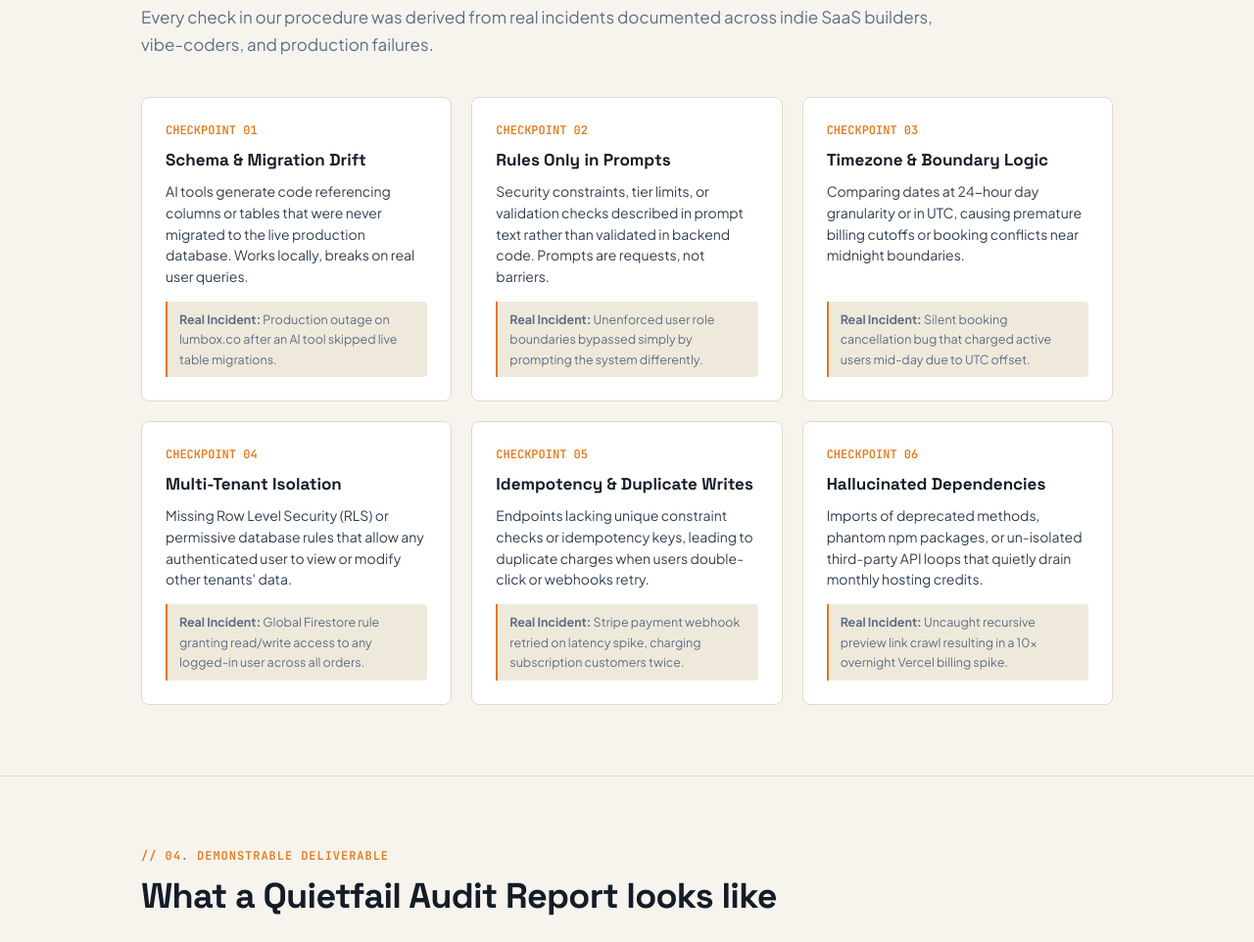
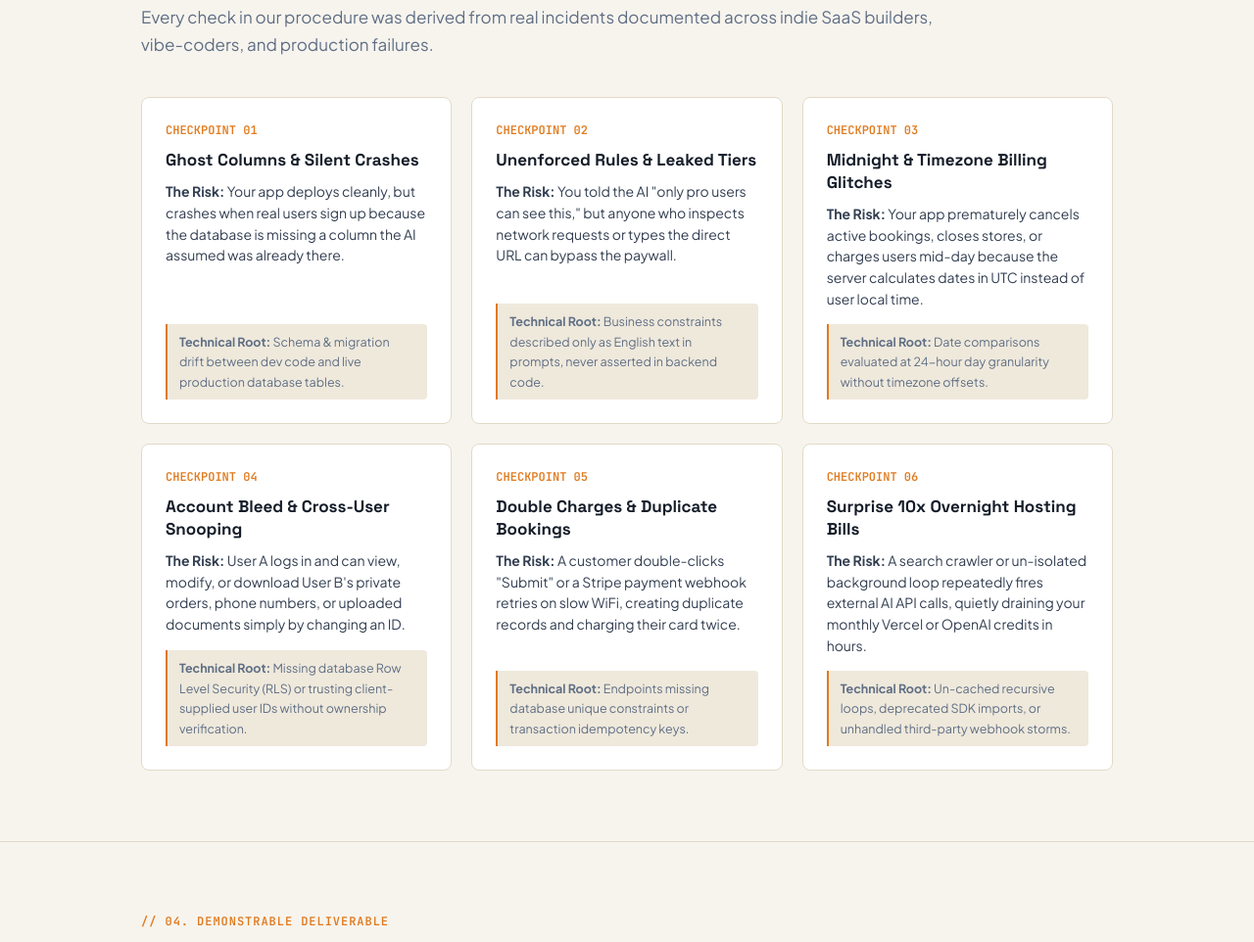
Before and after one commit to abhilasheggadi/abhilasheggadi.github.io, a plain HTML site: page index.html in a window 1280 px wide. Shown: the part 2605-3567 px from the top of the page at 98% size. Drawn offline with Linux system fonts and the light colour scheme.

Commit message:
Refine copy: balance plain human symptoms with technical precision

```diff
--- a/index.html
+++ b/index.html
@@ -907,66 +907,66 @@
         <div class="chk-card">
           <div>
             <div class="chk-num">CHECKPOINT 01</div>
-            <div class="chk-name">Schema &amp; Migration Drift</div>
-            <div class="chk-desc">AI tools generate code referencing columns or tables that were never migrated to the live production database. Works locally, breaks on real user queries.</div>
+            <div class="chk-name">Ghost Columns &amp; Silent Crashes</div>
+            <div class="chk-desc"><strong>The Risk:</strong> Your app deploys cleanly, but crashes when real users sign up because the database is missing a column the AI assumed was already there.</div>
           </div>
           <div class="chk-incident">
-            <strong>Real Incident:</strong> Production outage on lumbox.co after an AI tool skipped live table migrations.
+            <strong>Technical Root:</strong> Schema &amp; migration drift between dev code and live production database tables.
           </div>
         </div>
 
         <div class="chk-card">
           <div>
             <div class="chk-num">CHECKPOINT 02</div>
-            <div class="chk-name">Rules Only in Prompts</div>
-            <div class="chk-desc">Security constraints, tier limits, or validation checks described in prompt text rather than validated in backend code. Prompts are requests, not barriers.</div>
+            <div class="chk-name">Unenforced Rules &amp; Leaked Tiers</div>
+            <div class="chk-desc"><strong>The Risk:</strong> You told the AI "only pro users can see this," but anyone who inspects network requests or types the direct URL can bypass the paywall.</div>
           </div>
           <div class="chk-incident">
-            <strong>Real Incident:</strong> Unenforced user role boundaries bypassed simply by prompting the system differently.
+            <strong>Technical Root:</strong> Business constraints described only as English text in prompts, never asserted in backend code.
           </div>
         </div>
 
         <div class="chk-card">
           <div>
             <div class="chk-num">CHECKPOINT 03</div>
-            <div class="chk-name">Timezone &amp; Boundary Logic</div>
-            <div class="chk-desc">Comparing dates at 24-hour day granularity or in UTC, causing premature billing cutoffs or booking conflicts near midnight boundaries.</div>
+            <div class="chk-name">Midnight &amp; Timezone Billing Glitches</div>
+            <div class="chk-desc"><strong>The Risk:</strong> Your app prematurely cancels active bookings, closes stores, or charges users mid-day because the server calculates dates in UTC instead of user local time.</div>
           </div>
           <div class="chk-incident">
-            <strong>Real Incident:</strong> Silent booking cancellation bug that charged active users mid-day due to UTC offset.
+            <strong>Technical Root:</strong> Date comparisons evaluated at 24-hour day granularity without timezone offsets.
           </div>
         </div>
 
         <div class="chk-card">
           <div>
             <div class="chk-num">CHECKPOINT 04</div>
-            <div class="chk-name">Multi-Tenant Isolation</div>
-            <div class="chk-desc">Missing Row Level Security (RLS) or permissive database rules that allow any authenticated user to view or modify other tenants' data.</div>
+            <div class="chk-name">Account Bleed &amp; Cross-User Snooping</div>
+            <div class="chk-desc"><strong>The Risk:</strong> User A logs in and can view, modify, or download User B's private orders, phone numbers, or uploaded documents simply by changing an ID.</div>
           </div>
           <div class="chk-incident">
-            <strong>Real Incident:</strong> Global Firestore rule granting read/write access to any logged-in user across all orders.
+            <strong>Technical Root:</strong> Missing database Row Level Security (RLS) or trusting client-supplied user IDs without ownership verification.
           </div>
         </div>
 
         <div class="chk-card">
           <div>
             <div class="chk-num">CHECKPOINT 05</div>
-            <div class="chk-name">Idempotency &amp; Duplicate Writes</div>
-            <div class="chk-desc">Endpoints lacking unique constraint checks or idempotency keys, leading to duplicate charges when users double-click or webhooks retry.</div>
+            <div class="chk-name">Double Charges &amp; Duplicate Bookings</div>
+            <div class="chk-desc"><strong>The Risk:</strong> A customer double-clicks "Submit" or a Stripe payment webhook retries on slow WiFi, creating duplicate records and charging their card twice.</div>
           </div>
           <div class="chk-incident">
-            <strong>Real Incident:</strong> Stripe payment webhook retried on latency spike, charging subscription customers twice.
+            <strong>Technical Root:</strong> Endpoints missing database unique constraints or transaction idempotency keys.
           </div>
         </div>
 
         <div class="chk-card">
           <div>
             <div class="chk-num">CHECKPOINT 06</div>
-            <div class="chk-name">Hallucinated Dependencies</div>
-            <div class="chk-desc">Imports of deprecated methods, phantom npm packages, or un-isolated third-party API loops that quietly drain monthly hosting credits.</div>
+            <div class="chk-name">Surprise 10x Overnight Hosting Bills</div>
+            <div class="chk-desc"><strong>The Risk:</strong> A search crawler or un-isolated background loop repeatedly fires external AI API calls, quietly draining your monthly Vercel or OpenAI credits in hours.</div>
           </div>
           <div class="chk-incident">
-            <strong>Real Incident:</strong> Uncaught recursive preview link crawl resulting in a 10x overnight Vercel billing spike.
+            <strong>Technical Root:</strong> Un-cached recursive loops, deprecated SDK imports, or unhandled third-party webhook storms.
           </div>
         </div>
       </div>
```
